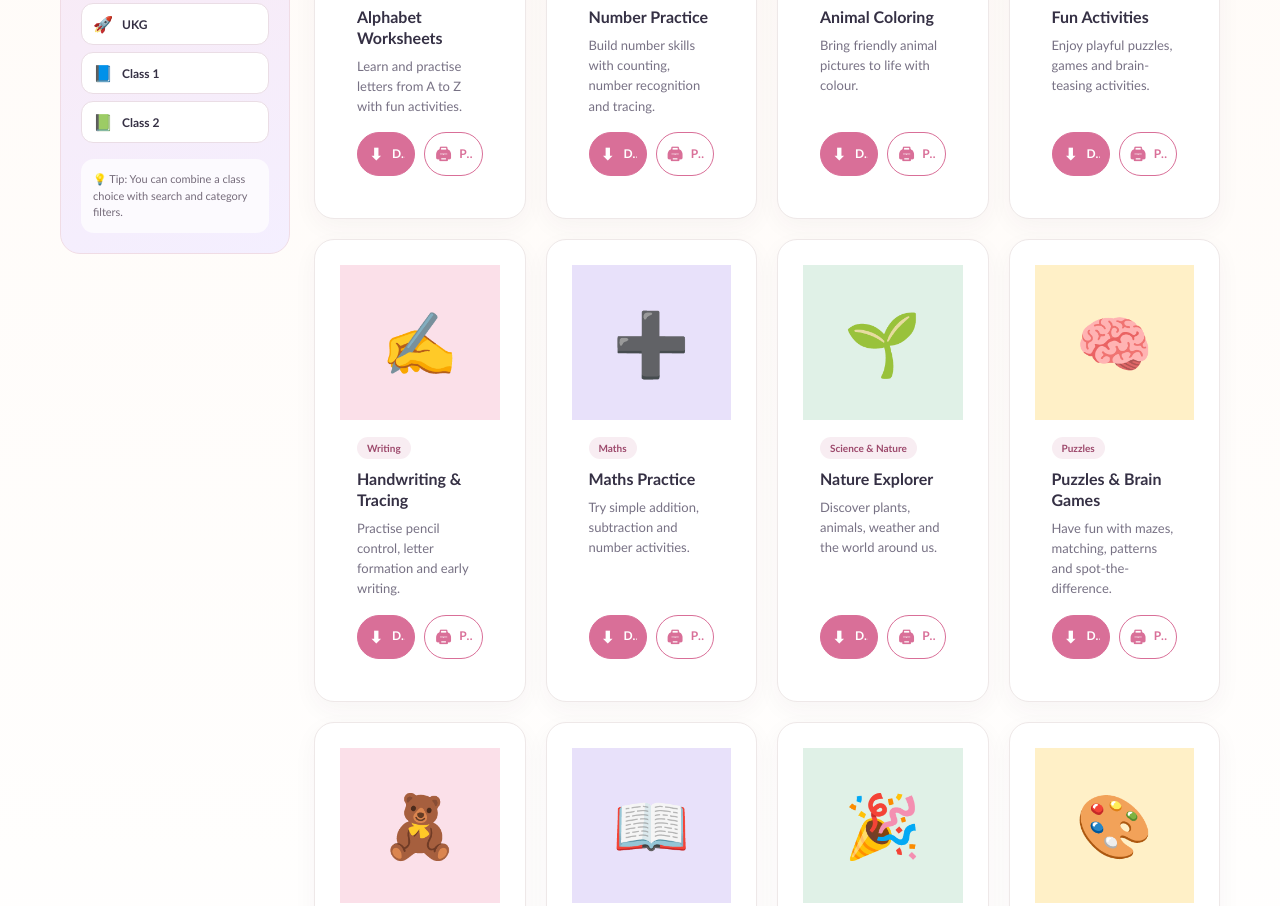
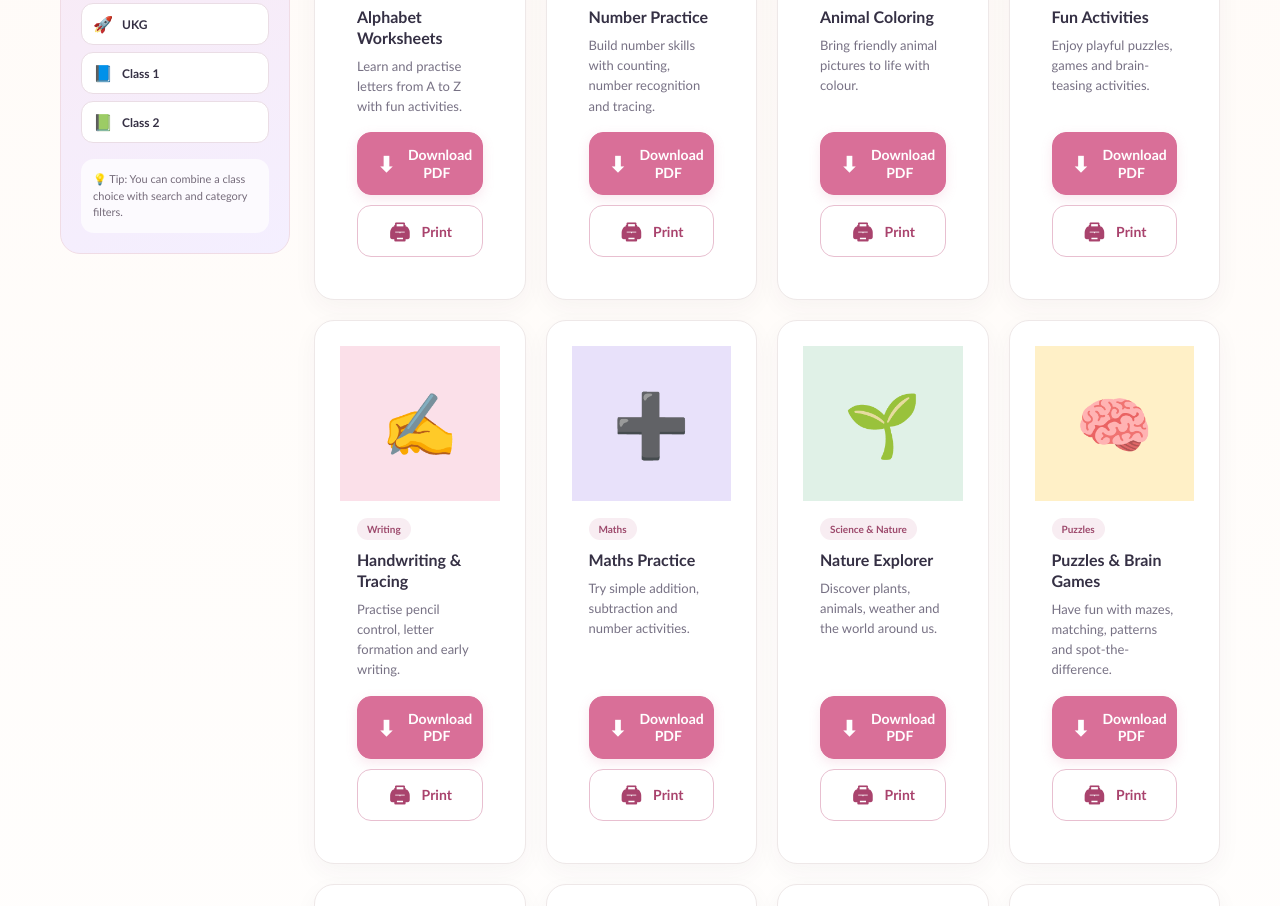
Before and after one commit to SmartFileManger/little-pages, a plain HTML site: page index.html in a window 1280 px wide. Shown: the part 3190-4096 px from the top of the page. Drawn offline with nearby package versions, Linux system fonts and the light colour scheme.

Commit message:
Add files via upload

```diff
--- a/index.html
+++ b/index.html
@@ -160,6 +160,16 @@ footer{margin-top:0}.foot{align-items:flex-start}.footer-brand{max-width:280px}.
 .policy-wrap a{color:#a9436d;text-decoration:underline;text-underline-offset:3px}
 @media(max-width:600px){.policy-section{padding:32px 0}.policy-wrap{border-radius:16px}.policy-wrap h3{margin-top:22px}}
 
+/* Download button visibility and tap-target fix */
+.sheet-actions{grid-template-columns:1fr;gap:10px}
+.sheet-action{width:100%;min-width:0;min-height:52px;padding:13px 16px;gap:10px;font-size:14px;white-space:normal;border-radius:14px}
+.sheet-action .action-icon{flex:0 0 24px;width:24px;height:24px;font-size:21px}
+.sheet-action .action-label{display:inline-block;overflow:visible;text-overflow:clip;white-space:normal;font-size:14px;line-height:1.25}
+.download-btn{background:var(--rose);color:#fff;border:1px solid var(--rose);box-shadow:0 4px 12px #d96f982b}
+.download-btn:hover{background:#c65d85;border-color:#c65d85}
+.print-btn{background:#fff;border:1px solid #e8bfd0;color:#a9436d}
+@media(max-width:600px){.sheet-actions{grid-template-columns:1fr;gap:9px}.sheet-action{min-height:50px;font-size:14px;padding:12px 14px}}
+@media(max-width:380px){.sheet-actions{grid-template-columns:1fr}.sheet-action{width:100%;min-height:50px;font-size:14px}}
 </style>
 </head>
 <body>
```
